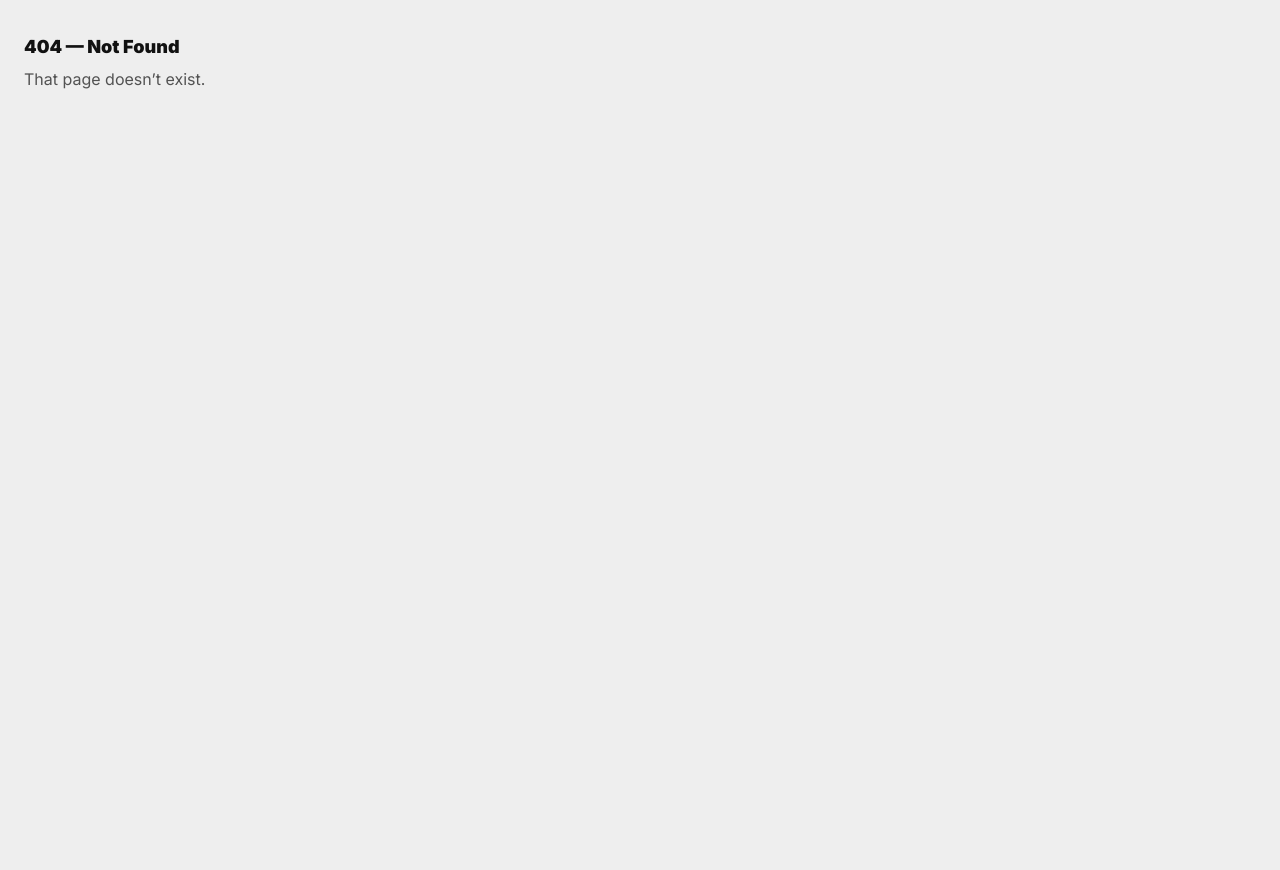
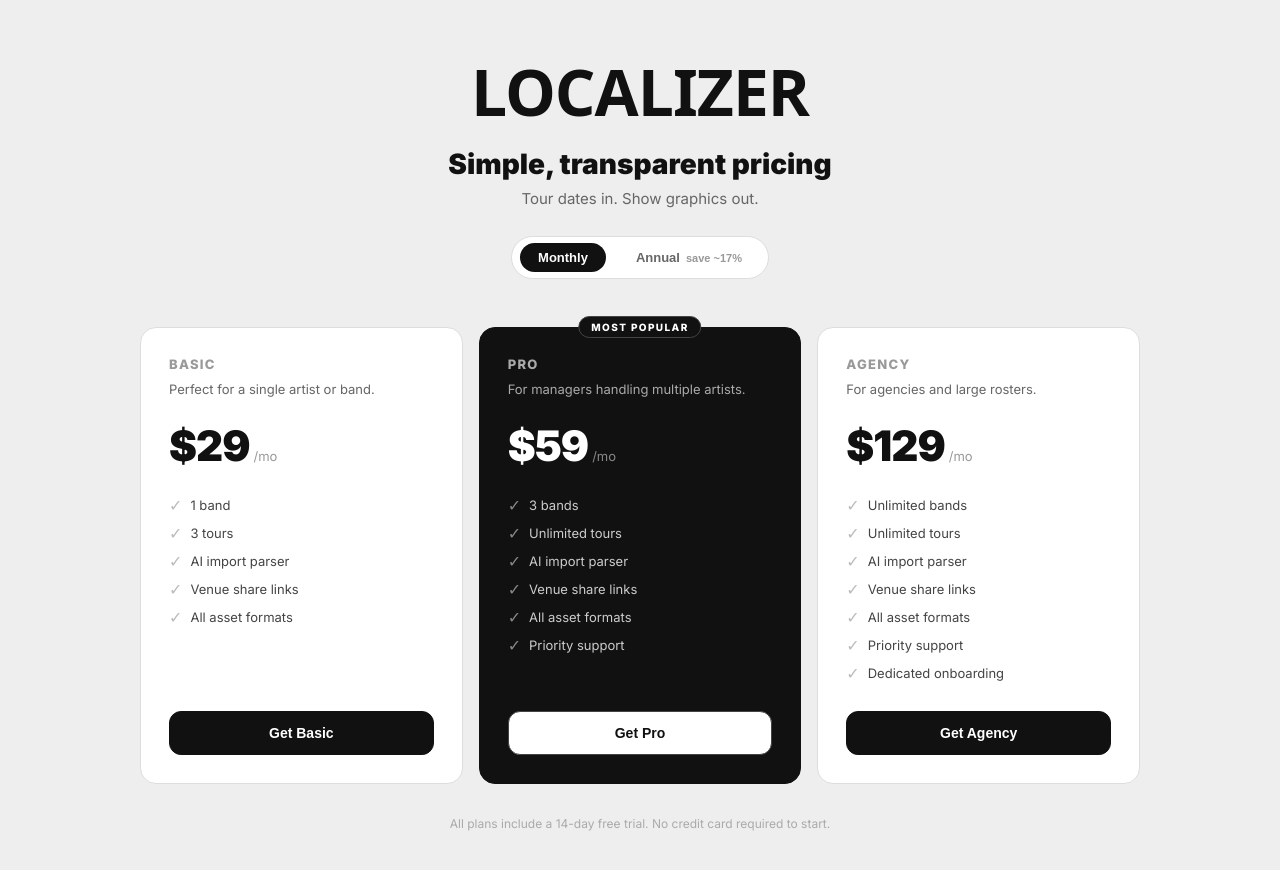
Before and after one commit to hwy61ai-bit/localizer, a Next.js app: page /pricing in a window 1280 px wide. Before the commit this address had no page. Shown: the top 870 px of the page. Before the commit the page ends 800 px from the top, so only its background shows below. Built offline with nearby package versions, Linux system fonts and the light colour scheme; a web font is replaced by a local one.

Commit message:
feat: pricing page and Stripe checkout

```diff
--- /dev/null
+++ b/app/pricing/page.tsx
@@ -0,0 +1,215 @@
+"use client";
+
+import { useState } from "react";
+import { useRouter } from "next/navigation";
+
+const PLANS = [
+  {
+    name: "Basic",
+    desc: "Perfect for a single artist or band.",
+    monthlyPrice: 29,
+    annualPrice: 290,
+    monthlyPriceId: process.env.NEXT_PUBLIC_STRIPE_BASIC_MONTHLY!,
+    annualPriceId: process.env.NEXT_PUBLIC_STRIPE_BASIC_ANNUAL!,
+    features: ["1 band", "3 tours", "AI import parser", "Venue share links", "All asset formats"],
+    highlight: false,
+  },
+  {
+    name: "Pro",
+    desc: "For managers handling multiple artists.",
+    monthlyPrice: 59,
+    annualPrice: 590,
+    monthlyPriceId: process.env.NEXT_PUBLIC_STRIPE_PRO_MONTHLY!,
+    annualPriceId: process.env.NEXT_PUBLIC_STRIPE_PRO_ANNUAL!,
+    features: ["3 bands", "Unlimited tours", "AI import parser", "Venue share links", "All asset formats", "Priority support"],
+    highlight: true,
+  },
+  {
+    name: "Agency",
+    desc: "For agencies and large rosters.",
+    monthlyPrice: 129,
+    annualPrice: 1290,
+    monthlyPriceId: process.env.NEXT_PUBLIC_STRIPE_AGENCY_MONTHLY!,
+    annualPriceId: process.env.NEXT_PUBLIC_STRIPE_AGENCY_ANNUAL!,
+    features: ["Unlimited bands", "Unlimited tours", "AI import parser", "Venue share links", "All asset formats", "Priority support", "Dedicated onboarding"],
+    highlight: false,
+  },
+];
+
+export default function PricingPage() {
+  const [annual, setAnnual] = useState(false);
+  const [loading, setLoading] = useState<string | null>(null);
+  const router = useRouter();
+
+  async function handleCheckout(priceId: string, planName: string) {
+    setLoading(planName);
+    try {
+      const res = await fetch("/api/stripe/checkout", {
+        method: "POST",
+        headers: { "Content-Type": "application/json" },
+        body: JSON.stringify({ priceId }),
+      });
+      const data = await res.json();
+      if (data.url) {
+        window.location.href = data.url;
+      } else {
+        alert(data.error ?? "Something went wrong.");
+      }
+    } catch {
+      alert("Network error. Please try again.");
+    } finally {
+      setLoading(null);
+    }
+  }
+
+  return (
+    <div style={{ minHeight: "100vh", background: "#EEEEEE", padding: "48px 24px 80px" }}>
+      <div style={{ maxWidth: 1000, margin: "0 auto" }}>
+
+        {/* Header */}
+        <div style={{ textAlign: "center", marginBottom: 48 }}>
+          <h1 className="brand-title" style={{ margin: 0, marginBottom: 12 }}>LOCALIZER</h1>
+          <div style={{ fontSize: 28, fontWeight: 900, color: "#111", marginBottom: 8 }}>
+            Simple, transparent pricing
+          </div>
+          <div style={{ fontSize: 15, color: "#666", marginBottom: 28 }}>
+            Tour dates in. Show graphics out.
+          </div>
+
+          {/* Toggle */}
+          <div style={{ display: "inline-flex", alignItems: "center", gap: 12, background: "#fff", border: "1px solid #ddd", borderRadius: 999, padding: "6px 8px" }}>
+            <button
+              onClick={() => setAnnual(false)}
+              style={{
+                padding: "7px 18px",
+                borderRadius: 999,
+                border: "none",
+                background: !annual ? "#111" : "transparent",
+                color: !annual ? "#fff" : "#666",
+                fontWeight: 700,
+                fontSize: 13,
+                cursor: "pointer",
+              }}
+            >
+              Monthly
+            </button>
+            <button
+              onClick={() => setAnnual(true)}
+              style={{
+                padding: "7px 18px",
+                borderRadius: 999,
+                border: "none",
+                background: annual ? "#111" : "transparent",
+                color: annual ? "#fff" : "#666",
+                fontWeight: 700,
+                fontSize: 13,
+                cursor: "pointer",
+              }}
+            >
+              Annual
+              <span style={{ marginLeft: 6, fontSize: 11, color: annual ? "#aaa" : "#999", fontWeight: 600 }}>
+                save ~17%
+              </span>
+            </button>
+          </div>
+        </div>
+
+        {/* Plans grid */}
+        <div style={{ display: "grid", gridTemplateColumns: "repeat(auto-fill, minmax(280px, 1fr))", gap: 16 }}>
+          {PLANS.map((plan) => {
+            const priceId = annual ? plan.annualPriceId : plan.monthlyPriceId;
+            const price = annual ? plan.annualPrice : plan.monthlyPrice;
+            const isLoading = loading === plan.name;
+
+            return (
+              <div
+                key={plan.name}
+                style={{
+                  background: plan.highlight ? "#111" : "#fff",
+                  border: plan.highlight ? "1px solid #111" : "1px solid #ddd",
+                  borderRadius: 16,
+                  padding: 28,
+                  display: "flex",
+                  flexDirection: "column",
+                  justifyContent: "space-between",
+                  position: "relative",
+                }}
+              >
+                {plan.highlight && (
+                  <div style={{
+                    position: "absolute",
+                    top: -12,
+                    left: "50%",
+                    transform: "translateX(-50%)",
+                    background: "#111",
+                    border: "1px solid #444",
+                    color: "#fff",
+                    fontSize: 10,
+                    fontWeight: 800,
+                    letterSpacing: "0.14em",
+                    padding: "4px 12px",
+                    borderRadius: 999,
+                    textTransform: "uppercase",
+                  }}>
+                    Most Popular
+                  </div>
+                )}
+
+                <div>
+                  <div style={{ fontSize: 13, fontWeight: 800, letterSpacing: "0.1em", textTransform: "uppercase", color: plan.highlight ? "#aaa" : "#999", marginBottom: 8 }}>
+                    {plan.name}
+                  </div>
+                  <div style={{ fontSize: 13, color: plan.highlight ? "#aaa" : "#666", marginBottom: 20, lineHeight: 1.5 }}>
+                    {plan.desc}
+                  </div>
+
+                  <div style={{ marginBottom: 24 }}>
+                    <span style={{ fontSize: 42, fontWeight: 900, color: plan.highlight ? "#fff" : "#111", letterSpacing: -1 }}>
+                      ${price}
+                    </span>
+                    <span style={{ fontSize: 13, color: plan.highlight ? "#888" : "#999", marginLeft: 4 }}>
+                      /{annual ? "year" : "mo"}
+                    </span>
+                  </div>
+
+                  <div style={{ display: "grid", gap: 8, marginBottom: 28 }}>
+                    {plan.features.map((f) => (
+                      <div key={f} style={{ display: "flex", alignItems: "center", gap: 8, fontSize: 13, color: plan.highlight ? "#ccc" : "#444" }}>
+                        <span style={{ color: plan.highlight ? "#888" : "#bbb", fontSize: 16 }}>✓</span>
+                        {f}
+                      </div>
+                    ))}
+                  </div>
+                </div>
+
+                <button
+                  onClick={() => handleCheckout(priceId, plan.name)}
+                  disabled={isLoading}
+                  style={{
+                    width: "100%",
+                    padding: "13px",
+                    borderRadius: 12,
+                    border: plan.highlight ? "1px solid #444" : "1px solid #111",
+                    background: plan.highlight ? "#fff" : "#111",
+                    color: plan.highlight ? "#111" : "#fff",
+                    fontWeight: 900,
+                    fontSize: 14,
+                    cursor: isLoading ? "not-allowed" : "pointer",
+                    opacity: isLoading ? 0.6 : 1,
+                  }}
+                >
+                  {isLoading ? "Loading…" : `Get ${plan.name}`}
+                </button>
+              </div>
+            );
+          })}
+        </div>
+
+        <div style={{ textAlign: "center", marginTop: 32, fontSize: 12, color: "#aaa" }}>
+          All plans include a 14-day free trial. No credit card required to start.
+        </div>
+
+      </div>
+    </div>
+  );
+}
--- a/package.json
+++ b/package.json
@@ -15,7 +15,8 @@
     "mammoth": "^1.11.0",
     "next": "^14.2.35",
     "react": "^18.3.1",
-    "react-dom": "^18.3.1"
+    "react-dom": "^18.3.1",
+    "stripe": "^20.4.1"
   },
   "devDependencies": {
     "@tailwindcss/postcss": "^4",
```
Also changed, not shown: app/api/stripe/checkout/route.ts (added, +27 -0 lines), 1 other file (tests, documents, lock files or other folders).
